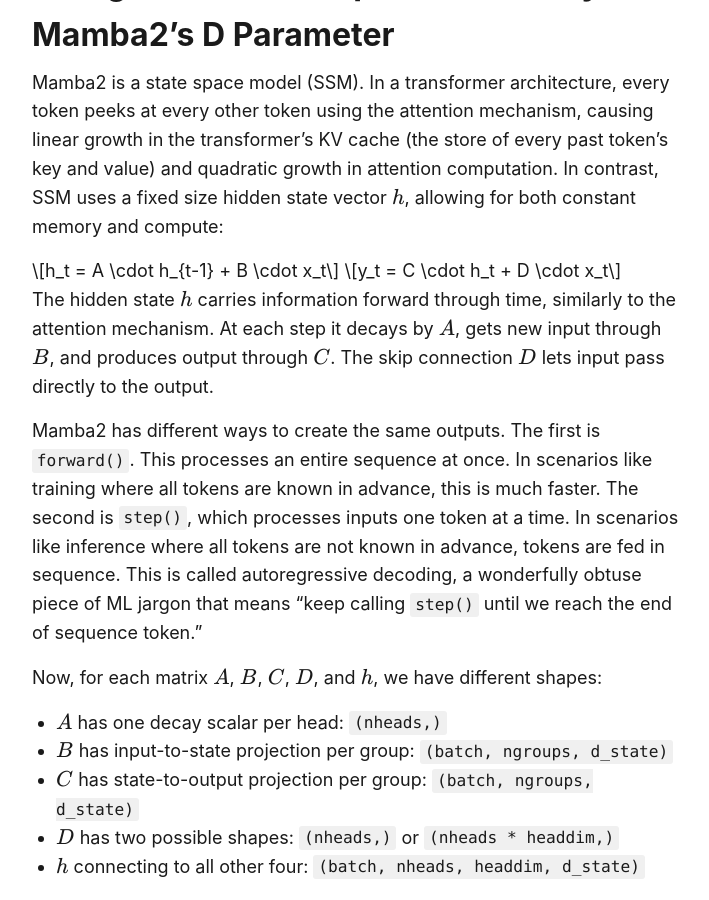
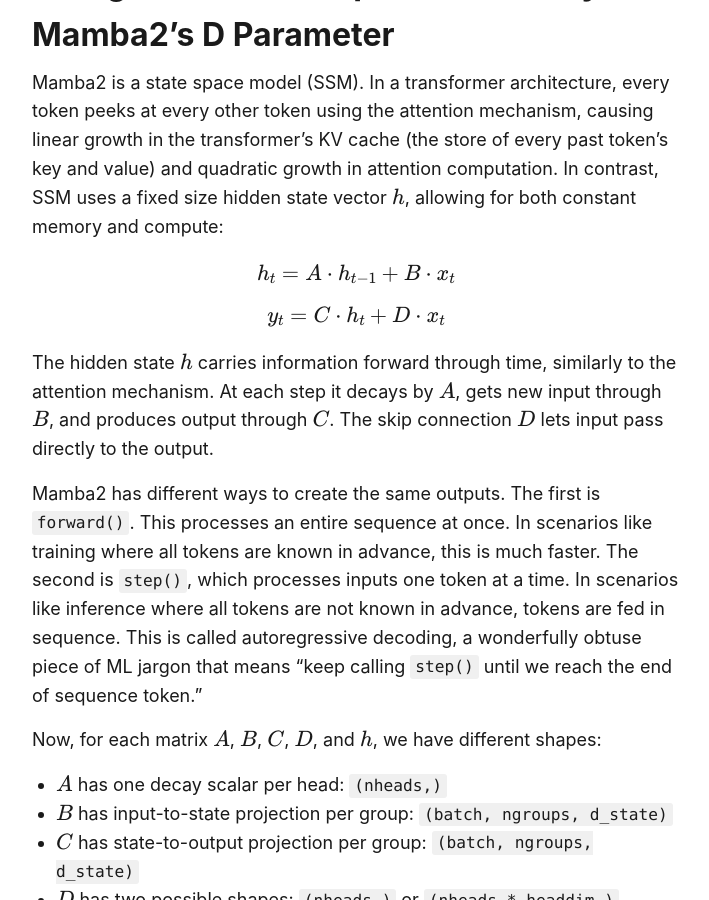
Before and after one commit to ccs668899/ccs668899.github.io, a Jekyll site: the page built from _posts/2026-04-04-mamba2-d-has-hdim-fix.md, in a window 1280 px wide and 900 px high, scrolled down 333 px. Shown: the whole window, without its empty margins (284-993 px from the left). Built offline with Jekyll 4.4.1, drawn with Linux system fonts in a browser that asks for light colours; part of the change alters nothing that is shown.

```diff
--- a/_layouts/default.html
+++ b/_layouts/default.html
@@ -5,9 +5,15 @@
   <meta name="viewport" content="width=device-width, initial-scale=1">
   <title>{% if page.title %}{{ page.title }} — {% endif %}{{ site.title }}</title>
   <link rel="stylesheet" href="/assets/css/style.css">
-  <link rel="stylesheet" href="https://cdn.jsdelivr.net/npm/katex@0.16.21/dist/katex.min.css">
-  <script defer src="https://cdn.jsdelivr.net/npm/katex@0.16.21/dist/katex.min.js"></script>
-  <script defer src="https://cdn.jsdelivr.net/npm/katex@0.16.21/dist/contrib/auto-render.min.js" onload="renderMathInElement(document.body, {delimiters: [{left: '$$', right: '$$', display: true}, {left: '$', right: '$', display: false}]});"></script>
+  <script>
+  MathJax = {
+    tex: {
+      inlineMath: [['$', '$'], ['\\(', '\\)']],
+      displayMath: [['$$', '$$'], ['\\[', '\\]']]
+    }
+  };
+  </script>
+  <script src="https://cdn.jsdelivr.net/npm/mathjax@3/es5/tex-chtml.js" async></script>
 </head>
 <body>
   <nav><a href="/">home</a></nav>
```
